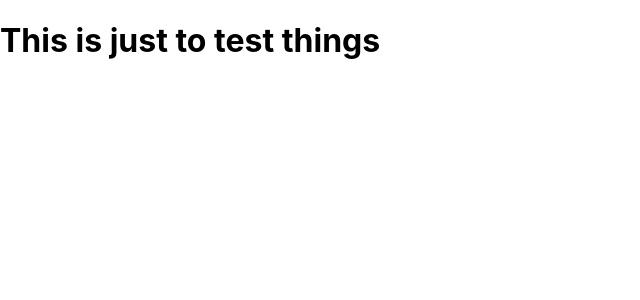
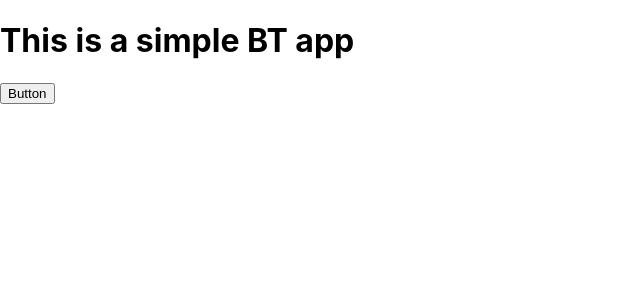
Before and after one commit to mqBrian/bleTesting, a React (Create React App) app: page / in a window 1280 px wide. Shown: the top 300 px of the page, without its empty margins (0-640 px from the left). Built offline with nearby package versions, Linux system fonts and the light colour scheme.

Commit message:
Added BT
Got the BT dependency and now going to work on it

```diff
--- a/package.json
+++ b/package.json
@@ -21,6 +21,7 @@
     "@types/react-dom": "^18.0.0",
     "formik": "^2.2.9",
     "react": "^18.2.0",
+    "react-bluetooth": "^0.0.0",
     "react-dom": "^18.2.0",
     "react-scripts": "5.0.1",
     "typescript": "^4.4.2",
--- a/src/App.tsx
+++ b/src/App.tsx
@@ -1,12 +1,18 @@
 //@ts-ignore
 import React from 'react'
 import './App.css'
-// import ExampleForm from './components/ExampleForm'
+
+function clickMe (){
+  alert('You clicked me!');
+}
+
 function App() {
   return (
     <div className='App'>
-      {/* <ExampleForm /> */}
-      <h1>This is just to test things</h1>
+      <h1>This is a simple BT app</h1>
+      <button onClick = {clickMe}>
+        Button
+      </button>
     </div>
   )
 }
```
Also changed, not shown: 1 other file (tests, documents, lock files or other folders).
